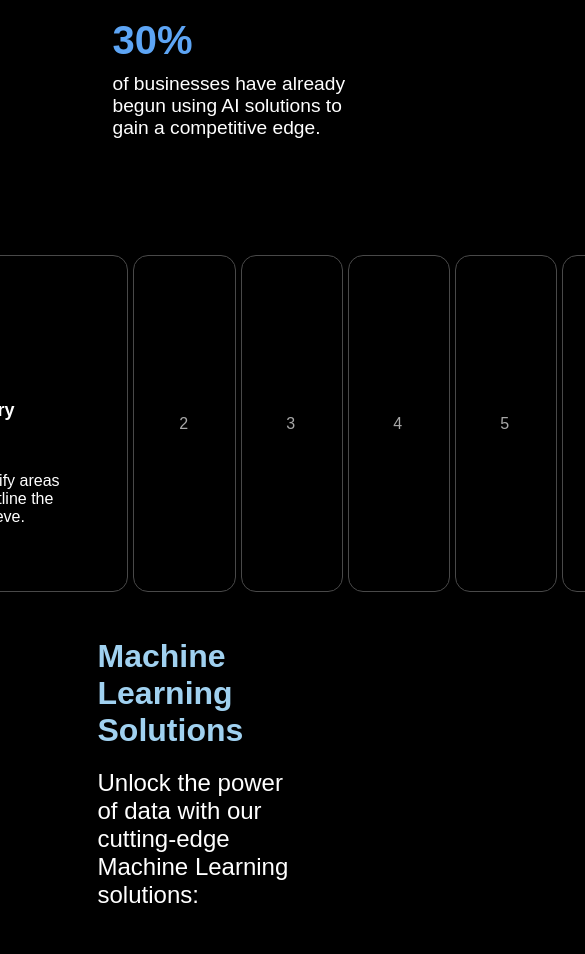
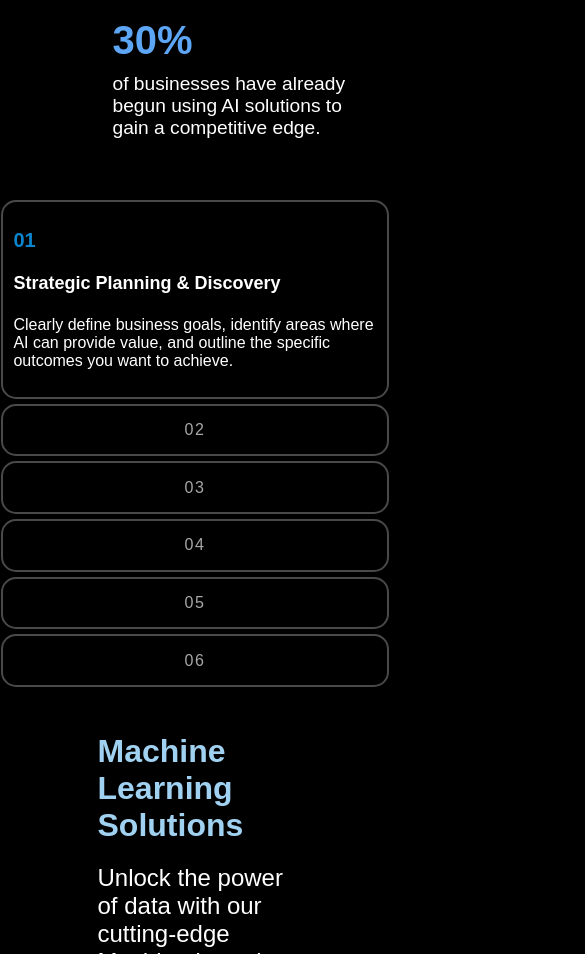
Before and after one commit to viral-siddhapura/kriyu-tech-website, a website: page index.html in a window 390 px wide. Shown: the part 3234-4188 px from the top of the page, 585 px wide, since content can reach past the window. Drawn offline with Linux system fonts and the light colour scheme.

Commit message:
card container responsiveness added

```diff
--- a/card.css
+++ b/card.css
@@ -21,7 +21,7 @@
     cursor: pointer;
     transition: all .5s;
     background: #000000;
-    border: 1px solid #494949;
+    border: 2px solid #494949;
     border-radius: 15px;
     display: flex;
     justify-content: center;
@@ -134,3 +134,56 @@
 .card:hover .card-item:hover .card-content {
     opacity: 1;
 }
+
+@media screen and (max-width: 1068px) {
+    .card-container {
+        flex-direction: column;
+        align-items: center;
+    }
+
+    .card {
+        flex-direction: column;
+        width: 100%;
+        min-width: 400px;
+        height: 500px;
+    }
+
+    .card-item {
+        width: 100%;
+        height: 60px;
+        transition: all 0.5s;
+    }
+
+    .card-item.active,
+    .card-item:hover {
+        height: 250px;
+    }
+
+    .card-content {
+        padding: 10px;
+    }
+
+    .card-content h2 {
+        font-size: 20px;
+    }
+
+    .card-content h3 {
+        font-size: 18px;
+    }
+
+    .card-content h4 {
+        font-size: 16px;
+    }
+
+    .card-item:first-child {
+        height: 250px;
+    }
+
+    .card:hover .card-item:first-child {
+        height: 60px;
+    }
+
+    .card:hover .card-item:hover {
+        height: 250px;
+    }
+}
--- a/index.html
+++ b/index.html
@@ -92,54 +92,54 @@
     <div class="card-container">
         <div class="card">
             <div class="card-item">
-                <span>1</span>
+                <span>01</span>
                 <div class="card-content">
-                    <h2>1</h2>
+                    <h2>01</h2>
                     <h3>Strategic Planning & Discovery</h3>
                     <h4>Clearly define business goals, identify areas where AI can provide value, and outline the
                         specific outcomes you want to achieve.</h4>
                 </div>
             </div>
             <div class="card-item">
-                <span>2</span>
+                <span>02</span>
                 <div class="card-content">
-                    <h2>2</h2>
+                    <h2>02</h2>
                     <h3>Data Preparation & Collection</h3>
                     <h4>Collect and prepare high-quality data, and choose the appropriate AI algorithms and ML models
                         based on your objectives.</h4>
                 </div>
             </div>
             <div class="card-item">
-                <span>3</span>
+                <span>03</span>
                 <div class="card-content">
-                    <h2>3</h2>
+                    <h2>03</h2>
                     <h3>Development & Validation</h3>
                     <h4>Train AI models using prepared data, optimize parameters, and validate model performance using
                         separate datasets.</h4>
                 </div>
             </div>
             <div class="card-item">
-                <span>4</span>
+                <span>04</span>
                 <div class="card-content">
-                    <h2>4</h2>
+                    <h2>04</h2>
                     <h3>Deployment & Integration</h3>
                     <h4>Integrate AI and ML models into existing systems, develop necessary APIs or interfaces, and
                         ensure smooth deployment.</h4>
                 </div>
             </div>
             <div class="card-item">
-                <span>5</span>
+                <span>05</span>
                 <div class="card-content">
-                    <h2>5</h2>
+                    <h2>05</h2>
                     <h3>Monitor & Iterate</h3>
                     <h4>Monitor model performance in real-world scenarios, address biases, and make updates required to
                         enhance efficiency.</h4>
                 </div>
             </div>
             <div class="card-item">
-                <span>6</span>
+                <span>06</span>
                 <div class="card-content">
-                    <h2>6</h2>
+                    <h2>06</h2>
                     <h3>Adoption & ROI</h3>
                     <h4>Provide user training, encourage adoption, and measure the impact of AI on key metrics to assess
                         the return on investment.</h4>
```
